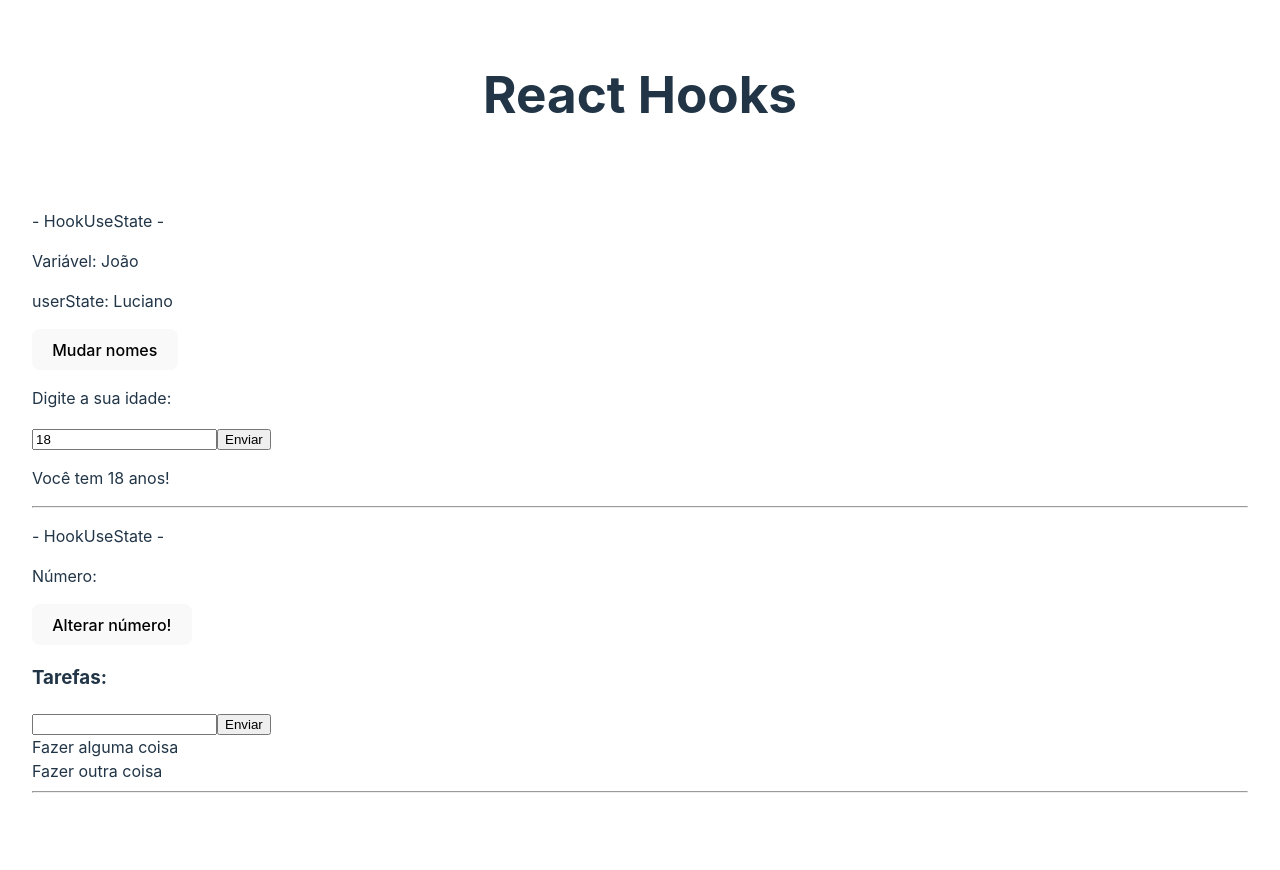
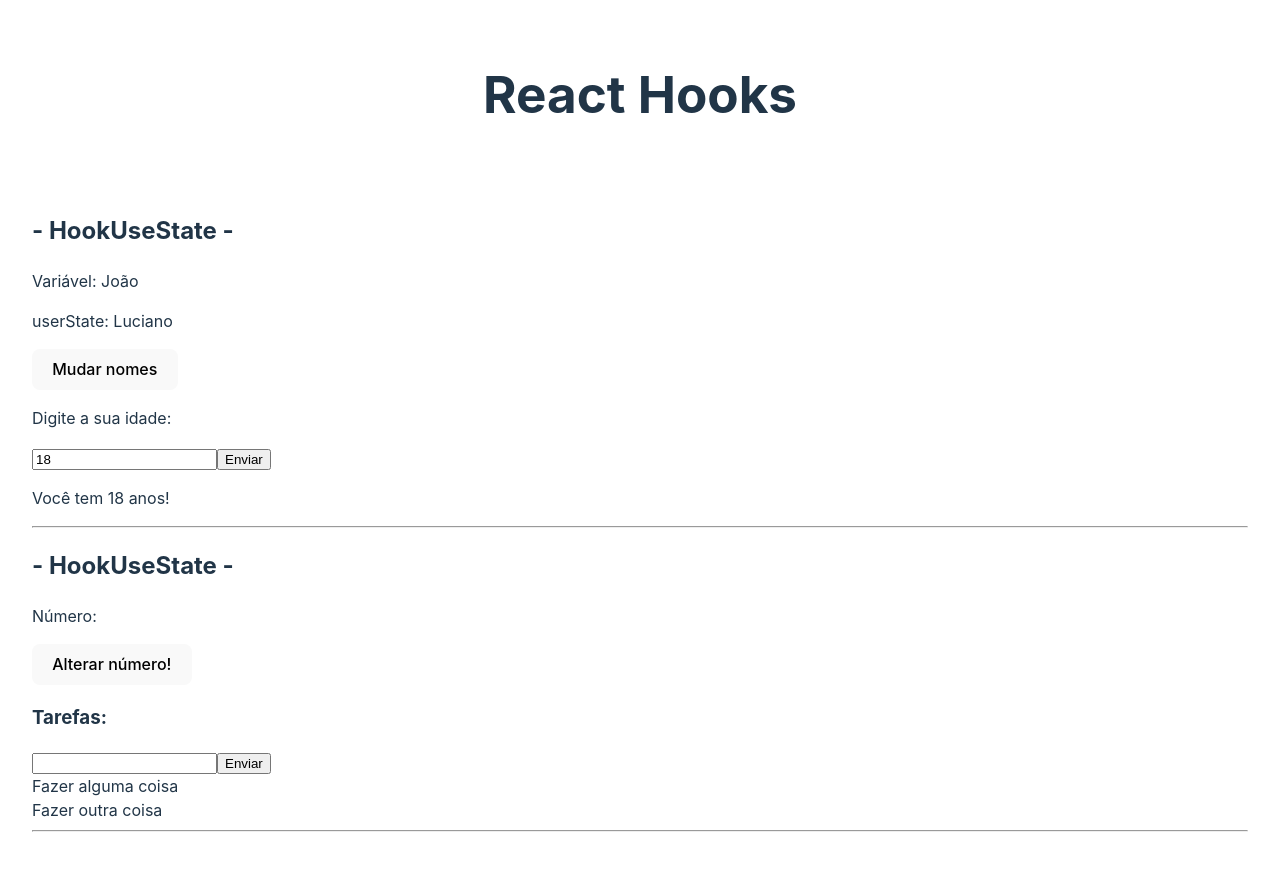
Before and after one commit to lucianobrsts/cursoreactudemy, a React (Vite) app in the folder 11_REACT_HOOKS/reacthooks/: page / in a window 1280 px wide. Before the commit the page ends 833 px from the top, so only its background shows below. Built offline with nearby package versions, Linux system fonts and the light colour scheme.

Commit message:
Ajuste layout

```diff
--- a/11_REACT_HOOKS/reacthooks/src/components/HookUseReducer.jsx
+++ b/11_REACT_HOOKS/reacthooks/src/components/HookUseReducer.jsx
@@ -46,7 +46,7 @@ const HookUseReducer = () => {
   return (
     <div>
       {/* 1- useState */}
-      <p>- HookUseState -</p>
+      <h2>- HookUseState -</h2>
       <p>Número: {number}</p>
       <button onClick={dispatch}>Alterar número!</button>
 
--- a/11_REACT_HOOKS/reacthooks/src/components/HookUseState.jsx
+++ b/11_REACT_HOOKS/reacthooks/src/components/HookUseState.jsx
@@ -27,7 +27,7 @@ const HookUseState = () => {
   return (
     <div>
       {/* 1- useState */}
-      <p>- HookUseState -</p>
+      <h2>- HookUseState -</h2>
       <p>Variável: {userName}</p>
       <p>userState: {name}</p>
 
```
